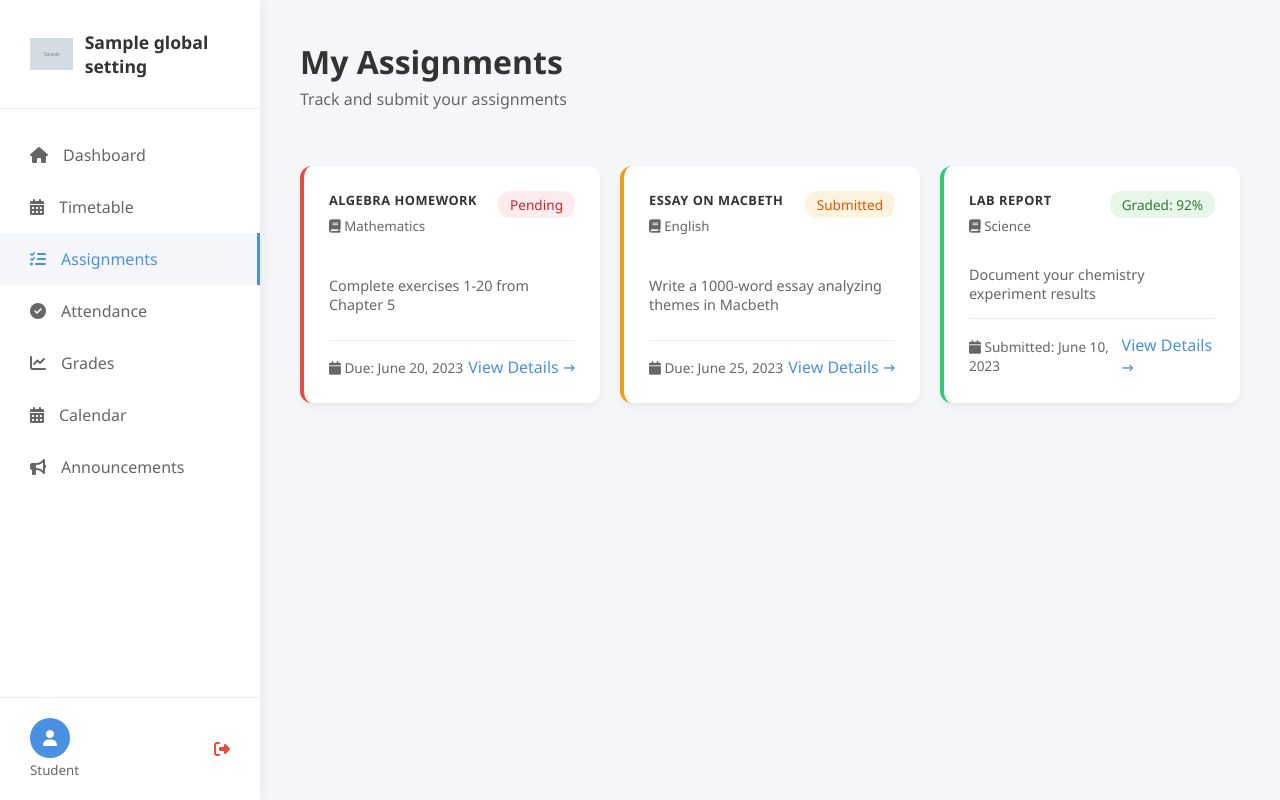
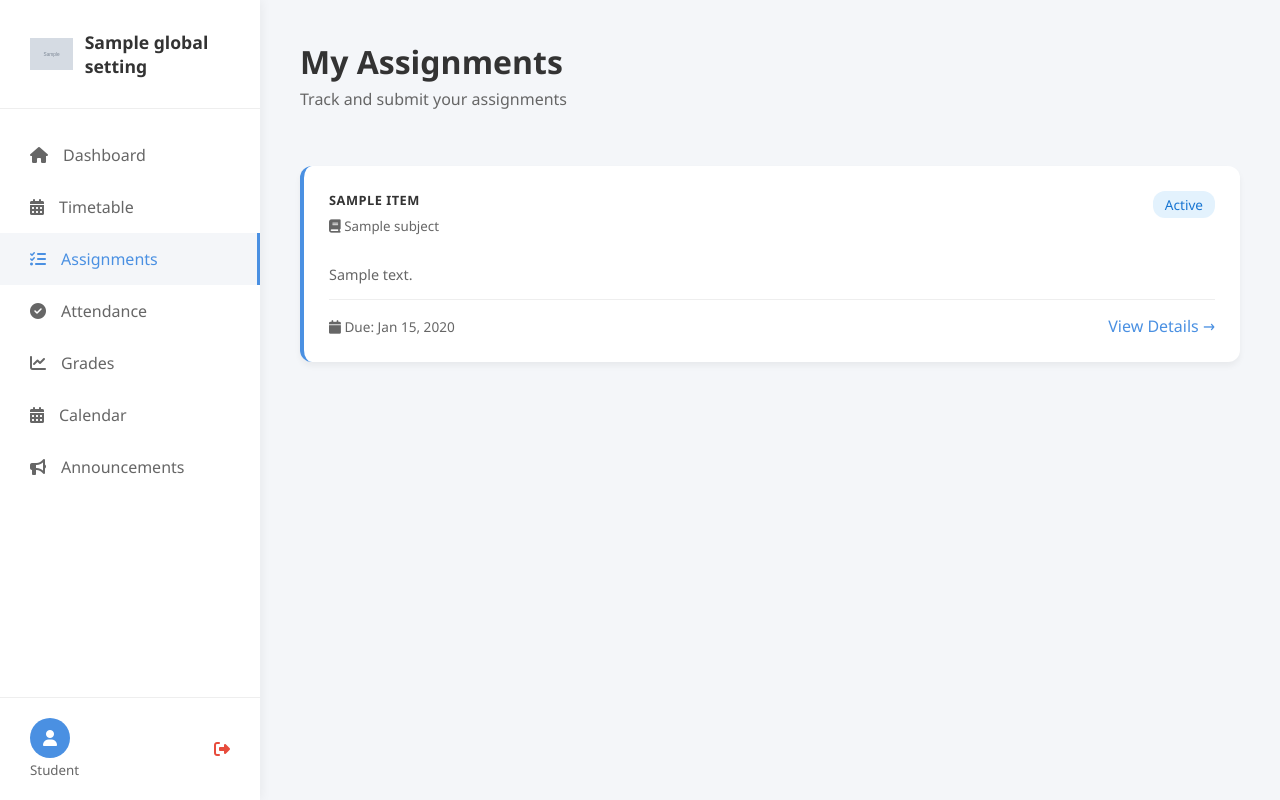
Before and after one commit to kam378/school-management, a Django app: template myapps/student/templates/student_assignments.html in a window 1280 px wide. Run offline with Django 5.2, Linux system fonts and the light colour scheme; the template is opened without the code that fills it: most values are stand-ins (such as "Sample title", 1, 10 or a date in 2020); grey boxes marked "Sample" are stand-in pictures.

Commit message:
fixed the student assignment to get real assignment

```diff
--- a/myapps/student/templates/student_assignments.html
+++ b/myapps/student/templates/student_assignments.html
@@ -27,53 +27,29 @@
         </div>
 
         <div style="display: grid; grid-template-columns: repeat(auto-fit, minmax(280px, 1fr)); gap: 20px;">
-            <!-- Pending Assignment -->
-            <div class="card" style="border-left: 4px solid #e74c3c;">
+            {% for assignment in assignments %}
+            <div class="card" style="border-left: 4px solid var(--primary-color);">
                 <div style="display: flex; justify-content: space-between; align-items: start; margin-bottom: 15px;">
                     <div>
-                        <h3 style="margin: 0 0 5px; color: var(--text-color);">Algebra Homework</h3>
-                        <small style="color: var(--text-muted);"><i class="fa fa-book"></i> Mathematics</small>
+                        <h3 style="margin: 0 0 5px; color: var(--text-color);">{{ assignment.title }}</h3>
+                        <small style="color: var(--text-muted);"><i class="fa fa-book"></i> {{ assignment.class_subject.subject.name }}</small>
                     </div>
-                    <span style="background: #ffebee; color: #c62828; padding: 4px 12px; border-radius: 12px; font-size: 0.85rem; font-weight: 500;">Pending</span>
+                    <!-- Status is simplified since we don't have submission tracking yet -->
+                    <span style="background: #e3f2fd; color: #1976d2; padding: 4px 12px; border-radius: 12px; font-size: 0.85rem; font-weight: 500;">Active</span>
                 </div>
-                <p style="color: var(--text-muted); font-size: 0.9rem; margin-bottom: 15px;">Complete exercises 1-20 from Chapter 5</p>
+                <p style="color: var(--text-muted); font-size: 0.9rem; margin-bottom: 15px;">{{ assignment.description|truncatewords:15 }}</p>
                 <div style="display: flex; justify-content: space-between; align-items: center; padding-top: 15px; border-top: 1px solid var(--border-color);">
-                    <span style="color: var(--text-muted); font-size: 0.85rem;"><i class="fa fa-calendar"></i> Due: June 20, 2023</span>
-                    <a href="student_single_assignments.html" style="color: var(--primary-color); text-decoration: none; font-weight: 500;">View Details →</a>
+                    <span style="color: var(--text-muted); font-size: 0.85rem;"><i class="fa fa-calendar"></i> Due: {{ assignment.due_date|date:"M d, Y" }}</span>
+                    <a href="{% url 'student_single_assignment' assignment.id %}" style="color: var(--primary-color); text-decoration: none; font-weight: 500;">View Details →</a>
                 </div>
             </div>
-
-            <!-- Submitted Assignment -->
-            <div class="card" style="border-left: 4px solid #f39c12;">
-                <div style="display: flex; justify-content: space-between; align-items: start; margin-bottom: 15px;">
-                    <div>
-                        <h3 style="margin: 0 0 5px; color: var(--text-color);">Essay on Macbeth</h3>
-                        <small style="color: var(--text-muted);"><i class="fa fa-book"></i> English</small>
-                    </div>
-                    <span style="background: #fff3e0; color: #e65100; padding: 4px 12px; border-radius: 12px; font-size: 0.85rem; font-weight: 500;">Submitted</span>
-                </div>
-                <p style="color: var(--text-muted); font-size: 0.9rem; margin-bottom: 15px;">Write a 1000-word essay analyzing themes in Macbeth</p>
-                <div style="display: flex; justify-content: space-between; align-items: center; padding-top: 15px; border-top: 1px solid var(--border-color);">
-                    <span style="color: var(--text-muted); font-size: 0.85rem;"><i class="fa fa-calendar"></i> Due: June 25, 2023</span>
-                    <a href="student_single_assignments.html" style="color: var(--primary-color); text-decoration: none; font-weight: 500;">View Details →</a>
-                </div>
+            {% empty %}
+            <div class="card" style="grid-column: 1 / -1; text-align: center; padding: 40px;">
+                <i class="fa fa-check-circle" style="font-size: 3rem; color: #2ecc71; margin-bottom: 15px;"></i>
+                <h3 style="color: var(--text-color);">No Assignments Found</h3>
+                <p style="color: var(--text-muted);">You're all caught up! Check back later for new tasks.</p>
             </div>
-
-            <!-- Graded Assignment -->
-            <div class="card" style="border-left: 4px solid #2ecc71;">
-                <div style="display: flex; justify-content: space-between; align-items: start; margin-bottom: 15px;">
-                    <div>
-                        <h3 style="margin: 0 0 5px; color: var(--text-color);">Lab Report</h3>
-                        <small style="color: var(--text-muted);"><i class="fa fa-book"></i> Science</small>
-                    </div>
-                    <span style="background: #e8f5e9; color: #2e7d32; padding: 4px 12px; border-radius: 12px; font-size: 0.85rem; font-weight: 500;">Graded: 92%</span>
-                </div>
-                <p style="color: var(--text-muted); font-size: 0.9rem; margin-bottom: 15px;">Document your chemistry experiment results</p>
-                <div style="display: flex; justify-content: space-between; align-items: center; padding-top: 15px; border-top: 1px solid var(--border-color);">
-                    <span style="color: var(--text-muted); font-size: 0.85rem;"><i class="fa fa-calendar"></i> Submitted: June 10, 2023</span>
-                    <a href="student_single_assignments.html" style="color: var(--primary-color); text-decoration: none; font-weight: 500;">View Details →</a>
-                </div>
-            </div>
+            {% endfor %}
         </div>
 
     </main>
```
Also changed, not shown: myapps/student/templates/student_dashboard.html (+1 -6 lines), myapps/student/templates/student_single_assignments.html (+7 -18 lines), myapps/student/views.py (+8 -2 lines).
